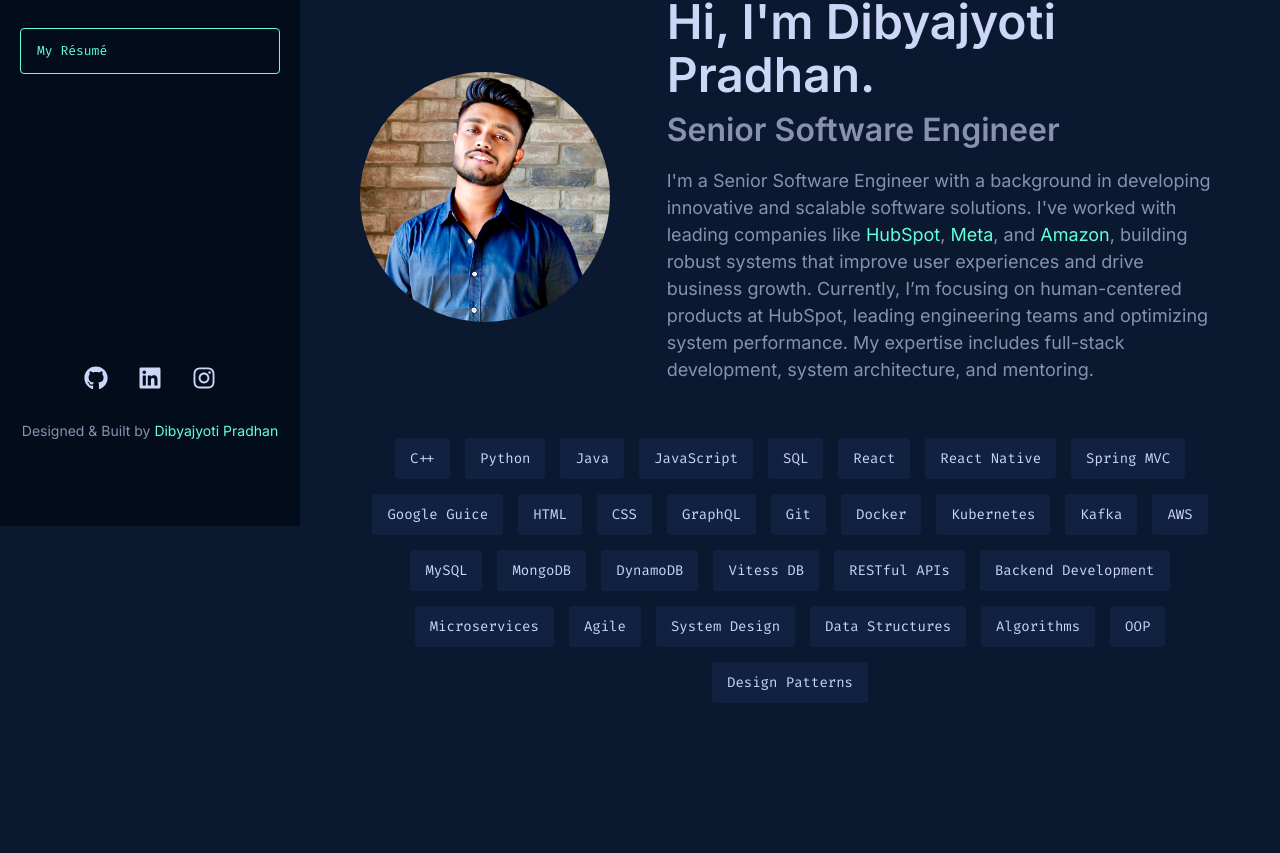
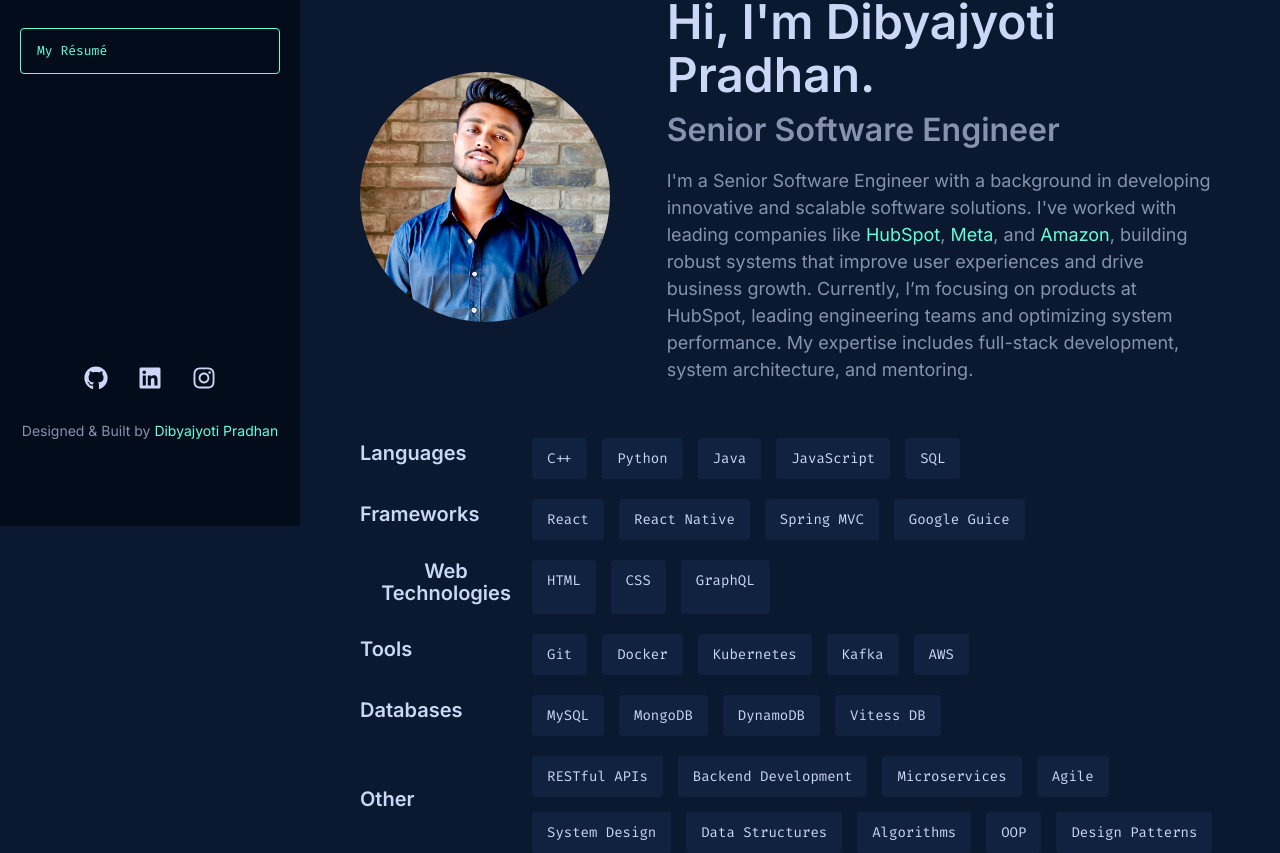
Before and after one commit to pathrabe/websitetest, a React (Create React App) app: page / in a window 1280 px wide. Shown: the part 274-1127 px from the top of the page. Built offline with nearby package versions, Linux system fonts and the light colour scheme.

Commit message:
Added some more implementation

```diff
--- a/src/components/About.js
+++ b/src/components/About.js
@@ -1,11 +1,12 @@
 // src/components/About.js
+
 import React from "react";
 import styled from "styled-components";
 import theme from "../styles/theme";
 import { personalInfo, skills } from "../data/data";
 
 const AboutSection = styled.section`
-  max-width: 1200px; // Increased by 10%
+  max-width: 1100px; // Increased by 10%
   margin: 150px auto 0;
   padding: 0 20px;
 
@@ -59,11 +60,32 @@
   }
 
   .skills {
+    margin-top: 40px;
+
+    .skill-category {
+      margin-bottom: 20px;
       display: flex;
+      flex-direction: row;
+      h3 {
+        font-size: 20px;
+        color: ${theme.colors.lightestSlate};
+        ${"" /* margin-bottom: 10px; */}
+        font-weight: bold;
+        ${"" /* border-bottom: 2px solid ${theme.colors.slate}; */}
+
+        display: flex;
+        flex-direction: row;
+        flex: 0.2;
+        text-align: center;
+        align-items: center;
+      }
+
+      .skill-items {
+        display: flex;
+        flex-direction: row;
+        flex: 0.8;
         flex-wrap: wrap;
-    justify-content: center;
         gap: 15px;
-    margin-top: 40px;
 
         span {
           background-color: ${theme.colors.lightNavy};
@@ -72,6 +94,8 @@
           border-radius: ${theme.borderRadius};
           font-size: 14px;
           font-family: ${theme.fonts.mono};
+        }
+      }
     }
   }
 `;
@@ -90,8 +114,15 @@
         </div>
       </div>
       <div className="skills">
-        {skills.map((skill, idx) => (
-          <span key={idx}>{skill}</span>
+        {skills.map((skillGroup, idx) => (
+          <div className="skill-category" key={idx}>
+            <h3>{skillGroup.category}</h3>
+            <div className="skill-items">
+              {skillGroup.items.map((skill, skillIdx) => (
+                <span key={skillIdx}>{skill}</span>
+              ))}
+            </div>
+          </div>
         ))}
       </div>
     </AboutSection>
--- a/src/components/Contact.js
+++ b/src/components/Contact.js
@@ -6,7 +6,7 @@
 
 const ContactSection = styled.section`
   max-width: 600px;
-  margin: 150px auto;
+  margin: 100px auto;
   padding: 0 20px;
   text-align: center;
 
--- a/src/components/Experience.js
+++ b/src/components/Experience.js
@@ -5,8 +5,8 @@
 import { FaExternalLinkAlt } from "react-icons/fa";
 
 const ExperienceSection = styled.section`
-  max-width: 1200px; // Increased width for better content fit
-  margin: 150px auto;
+  max-width: 1100px; // Increased width for better content fit
+  margin: 100px auto;
   padding: 0 20px; // Ensure consistent padding on left and right
 
   h2 {
@@ -114,7 +114,7 @@
 
 const Experience = () => (
   <ExperienceSection id="experience">
-    <h2>Where I've Worked</h2>
+    <h2>Experience</h2>
     <ExperienceList>
       {experiences.map(
         ({ id, position, company, url, date, responsibilities, techStack }) => (
--- a/src/components/Header.js
+++ b/src/components/Header.js
@@ -1,5 +1,5 @@
 // src/components/Header.js
-import React from "react";
+import React, { useState, useEffect } from "react";
 import styled from "styled-components";
 import theme from "../styles/theme";
 import { navLinks, personalInfo } from "../data/data";
@@ -20,6 +20,7 @@
 
   .nav-links {
     margin-top: 50px;
+    width: 100%;
 
     ul {
       list-style: none;
@@ -36,6 +37,11 @@
           padding: 5px;
           transition: ${theme.transition};
           cursor: pointer;
+
+          &.active {
+            color: ${theme.colors.green};
+            font-weight: bold;
+          }
 
           &:hover,
           &:focus {
@@ -68,6 +74,34 @@
 `;
 
 const Header = () => {
+  const [activeSection, setActiveSection] = useState("");
+
+  useEffect(() => {
+    const options = {
+      root: null,
+      rootMargin: "-100px 0px -100px 0px", // This will add some margin to trigger earlier
+      threshold: 0.4,
+    };
+
+    const observer = new IntersectionObserver((entries) => {
+      entries.forEach((entry) => {
+        if (entry.isIntersecting) {
+          setActiveSection(entry.target.id);
+        }
+      });
+    }, options);
+
+    const sections = document.querySelectorAll("section");
+    console.log(sections);
+    sections.forEach((section) => {
+      observer.observe(section);
+    });
+
+    return () => {
+      sections.forEach((section) => observer.unobserve(section));
+    };
+  }, []);
+
   return (
     <HeaderContainer>
       <div className="logo">
@@ -79,6 +113,7 @@
             <li key={id}>
               <a
                 href={url}
+                className={activeSection === url.substring(1) ? "active" : ""}
                 onClick={(e) => {
                   e.preventDefault();
                   const element = document.getElementById(url.substring(1));
--- a/src/components/Projects.js
+++ b/src/components/Projects.js
@@ -6,8 +6,8 @@
 import { FaGithub, FaExternalLinkAlt, FaStar } from "react-icons/fa";
 
 const ProjectsSection = styled.section`
-  max-width: 1200px;
-  margin: 150px auto;
+  max-width: 1100px;
+  margin: 100px auto;
   padding: 0 20px;
 
   h2 {
--- a/src/data/data.js
+++ b/src/data/data.js
@@ -20,7 +20,7 @@
 export const personalInfo = {
   name: "Dibyajyoti Pradhan",
   description: "Senior Software Engineer",
-  about: `I'm a Senior Software Engineer with a background in developing innovative and scalable software solutions. I've worked with leading companies like <a href="https://en.wikipedia.org/wiki/HubSpot" target="_blank" rel="noopener noreferrer">HubSpot</a>, <a href="https://en.wikipedia.org/wiki/Meta_Platforms" target="_blank" rel="noopener noreferrer">Meta</a>, and <a href="https://en.wikipedia.org/wiki/Amazon_(company)" target="_blank" rel="noopener noreferrer">Amazon</a>, building robust systems that improve user experiences and drive business growth. Currently, I’m focusing on human-centered products at HubSpot, leading engineering teams and optimizing system performance. My expertise includes full-stack development, system architecture, and mentoring.`,
+  about: `I'm a Senior Software Engineer with a background in developing innovative and scalable software solutions. I've worked with leading companies like <a href="https://en.wikipedia.org/wiki/HubSpot" target="_blank" rel="noopener noreferrer">HubSpot</a>, <a href="https://en.wikipedia.org/wiki/Meta_Platforms" target="_blank" rel="noopener noreferrer">Meta</a>, and <a href="https://en.wikipedia.org/wiki/Amazon_(company)" target="_blank" rel="noopener noreferrer">Amazon</a>, building robust systems that improve user experiences and drive business growth. Currently, I’m focusing on products at HubSpot, leading engineering teams and optimizing system performance. My expertise includes full-stack development, system architecture, and mentoring.`,
   currentCompany: {
     name: "HubSpot",
     url: "https://en.wikipedia.org/wiki/HubSpot",
@@ -36,27 +36,29 @@
 };
 
 export const skills = [
-  "C++",
-  "Python",
-  "Java",
-  "JavaScript",
-  "SQL",
-  "React",
-  "React Native",
-  "Spring MVC",
-  "Google Guice",
-  "HTML",
-  "CSS",
-  "GraphQL",
-  "Git",
-  "Docker",
-  "Kubernetes",
-  "Kafka",
-  "AWS",
-  "MySQL",
-  "MongoDB",
-  "DynamoDB",
-  "Vitess DB",
+  {
+    category: "Languages",
+    items: ["C++", "Python", "Java", "JavaScript", "SQL"],
+  },
+  {
+    category: "Frameworks",
+    items: ["React", "React Native", "Spring MVC", "Google Guice"],
+  },
+  {
+    category: "Web Technologies",
+    items: ["HTML", "CSS", "GraphQL"],
+  },
+  {
+    category: "Tools",
+    items: ["Git", "Docker", "Kubernetes", "Kafka", "AWS"],
+  },
+  {
+    category: "Databases",
+    items: ["MySQL", "MongoDB", "DynamoDB", "Vitess DB"],
+  },
+  {
+    category: "Other",
+    items: [
       "RESTful APIs",
       "Backend Development",
       "Microservices",
@@ -66,6 +68,8 @@
       "Algorithms",
       "OOP",
       "Design Patterns",
+    ],
+  },
 ];
 
 export const experiences = [
--- a/src/styles/GlobalStyle.js
+++ b/src/styles/GlobalStyle.js
@@ -71,6 +71,9 @@
     max-width: 100%;
     vertical-align: middle;
   }
+  section {
+    min-height: 300px; /* Adjust as necessary to ensure visibility */
+  }
 `;
 
 export default GlobalStyle;
```
Also changed, not shown: 1 other file (tests, documents, lock files or other folders). Lines whose indentation alone changed are shown as unchanged.
